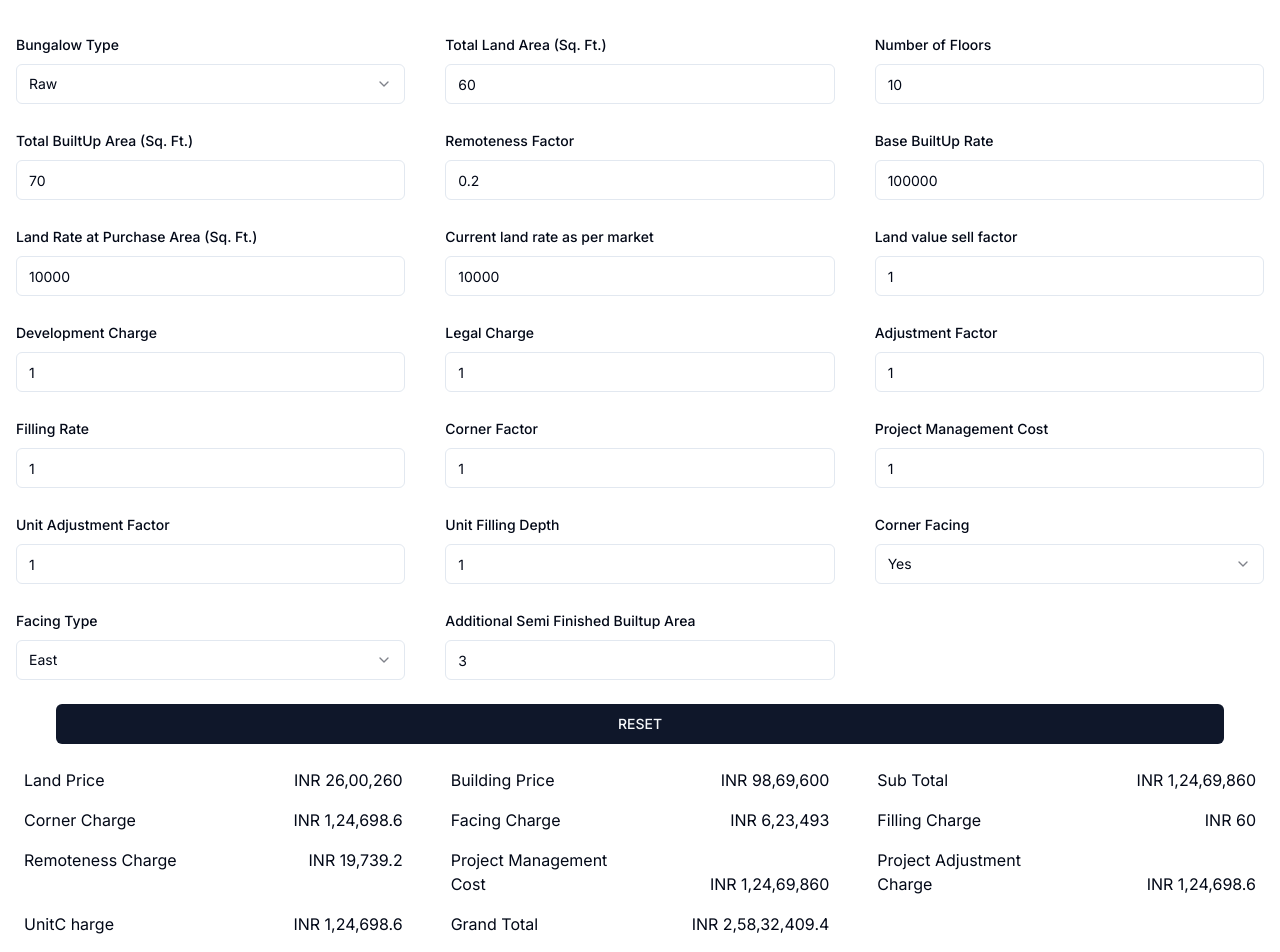
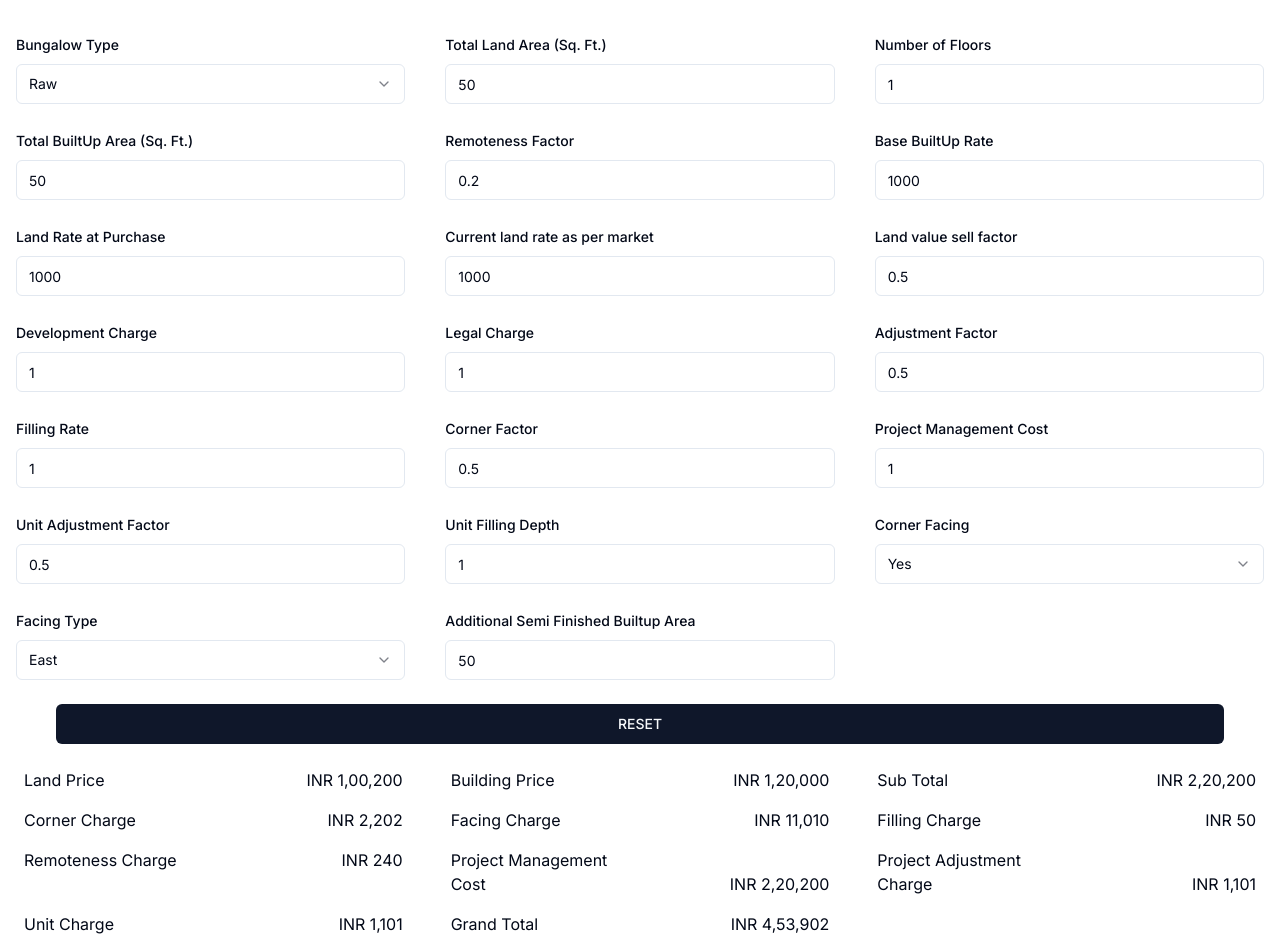
Before and after one commit to Ahmed4164/bungalow-configuration-app, a Next.js app: page / in a window 1280 px wide. Shown: the top 952 px of the page. Built offline with nearby package versions, Linux system fonts and the light colour scheme.

Commit message:
changes and corrections

```diff
--- a/src/app/BungalowConfig.tsx
+++ b/src/app/BungalowConfig.tsx
@@ -18,53 +18,52 @@ const FormSchema = z.object({
     message: 'Number of floors must be atleast 1.',
   }),
   totalBuiltUpArea: z.coerce.number().min(50, {
-    message: 'Total totalBuiltUpArea must be at least 50.',
+    message: 'Total BuiltUp Area must be at least 50.',
   }),
-  remotenessFactor: z.coerce.number().max(1, {
-    message: 'remotenessFactor max value is 1',
+  remotenessFactor:  z.coerce.number().refine((value) => value >= 0 && value <= 1, {
+    message: 'Remoteness Factor must be in between 0 and 1.',
   }),
-  baseBuiltUpRate: z.coerce.number().min(100000, {
-    message: 'Base BuiltUp Rate be at least 100000.',
+  baseBuiltUpRate: z.coerce.number().min(1000, {
+    message: 'Base BuiltUp Rate be at least 1000.',
   }),
-  landRateAtPurchase: z.coerce.number().min(10000, {
-    message: 'landRateAtPurchase Rate be at least 10000.',
+  landRateAtPurchase: z.coerce.number().min(1000, {
+    message: 'Land Rate At Purchase must be least 1000.',
   }),
-  currentLandRate: z.coerce.number().min(10000, {
-    message: 'currentLandRate Rate be at least 10000.',
+  currentLandRate: z.coerce.number().min(1000, {
+    message: 'Current Land Rate must be at least 1000.',
   }),
-  landValueSellFactor: z.coerce.number().min(0, {
-    message: 'landValueSellFactor Rate be at least 1.',
+  landValueSellFactor: z.coerce.number().refine((value) => value >= 0 && value <= 1, {
+    message: 'Land Value Sell Factor must be in between 0 and 1.',
   }),
   devCharge: z.coerce.number().min(1, {
-    message: 'devCharge Rate be at least 1.',
+    message: 'Development Charge must be at least 1.',
   }),
   legalCharge: z.coerce.number().min(1, {
-    message: 'legalCharge Rate be at least 1.',
+    message: 'Legal Charge Rate must be at least 1.',
   }),
-  adjustmentFactor: z.coerce.number().min(1, {
-    message: 'adjustmentFactor Rate be at least 1.',
+  adjustmentFactor: z.coerce.number().refine((value) => value >= 0 && value <= 1, {
+    message: 'Adjustment Factor must be in between 0 and 1.',
   }),
   fillingRate: z.coerce.number().min(1, {
-    message: 'filling Rate be at least 1.',
+    message: 'Filling Rate must be at least 1.',
   }),
-  cornerFactor: z.coerce.number().min(1, {
-    message: 'cornerFactorbe at least 1.',
+  cornerFactor: z.coerce.number().refine((value) => value >= 0 && value <= 1, {
+    message: 'Corner Factor must be in between 0 and 1.',
   }),
   projectManagement: z.coerce.number().min(1, {
-    message: 'projectManagement cost at least 1.',
+    message: 'Project Management cost must at least 1.',
   }),
-  unitAdjustmentFactor: z.coerce.number().min(1, {
-    message: 'unitAdjustmentFactor cost at least 1.',
+  unitAdjustmentFactor: z.coerce.number().refine((value) => value >= 0 && value <= 1, {
+    message: 'Unit Adjustment Factor must be in between 0 and 1.',
   }),
   unitFillingDepth: z.coerce.number().min(1, {
-    message: 'unitFillingDepth cost at least 1.',
+    message: 'Unit Filling Depth cost at least 1.',
   }),
   cornerFacing: z.string(),
   facingType: z.string(),
-  AdditionalSemiFinishedBuiltupArea: z.coerce.number().min(3, {
-    message: 'AdditionalSemiFinishedBuiltupArea must be at least 3.',
+  AdditionalSemiFinishedBuiltupArea: z.coerce.number().min(50, {
+    message: 'Additional Semi Finished Builtup Area must be at least 50.',
   }),
-
 })
 
 export interface FixedTypes extends Array<BaseInputTypes> { }
@@ -74,17 +73,17 @@ export interface BaseInputTypes {
   value: string;
 }
 const initialOutputValues = [
-  { name: "Land Price", value: "INR 26,00,260"},
-  { name: "Building Price", value: "INR 98,69,600"},
-  { name: "Sub Total", value: "INR 1,24,69,860"},
-  { name: "Corner Charge", value: "INR 1,24,698.6"},
-  { name: "Facing Charge", value: "INR 6,23,493"},
-  { name: "Filling Charge", value: "INR 60"},
-  { name: "Remoteness Charge", value: "INR 19,739.2"},
-  { name: "Project Management Cost", value: "INR 1,24,69,860"},
-  { name: "Project Adjustment Charge", value: "INR 1,24,698.6"},
-  { name: "UnitC harge", value: "INR 1,24,698.6"},
-  { name: "Grand Total", value: "INR 2,58,32,409.4"},
+  { name: "Land Price", value: "INR 1,00,200"},
+  { name: "Building Price", value: "INR 1,20,000"},
+  { name: "Sub Total", value: "INR 2,20,200"},
+  { name: "Corner Charge", value: "INR 2,202"},
+  { name: "Facing Charge", value: "INR 11,010"},
+  { name: "Filling Charge", value: "INR 50"},
+  { name: "Remoteness Charge", value: "INR 240"},
+  { name: "Project Management Cost", value: "INR 2,20,200"},
+  { name: "Project Adjustment Charge", value: "INR 1,101"},
+  { name: "Unit Charge", value: "INR 1,101"},
+  { name: "Grand Total", value: "INR 4,53,902"},
 ]
 
 export default function Home() {
@@ -93,25 +92,25 @@ export default function Home() {
     resolver: zodResolver(FormSchema),
     defaultValues: {
       bungalowType: 'Raw',
-      totalLandArea: 60,
-      numberOfFloors:10,
-      totalBuiltUpArea: 70,
+      totalLandArea: 50,
+      numberOfFloors:1,
+      totalBuiltUpArea: 50,
       remotenessFactor:0.2,
-      baseBuiltUpRate: 100000,
-      landRateAtPurchase:10000,
-      currentLandRate:10000,
-      landValueSellFactor:1,
+      baseBuiltUpRate: 1000,
+      landRateAtPurchase:1000,
+      currentLandRate:1000,
+      landValueSellFactor:0.5,
       devCharge:1,
       legalCharge:1,
-      adjustmentFactor:1,
+      adjustmentFactor:0.5,
       fillingRate:1,
-      cornerFactor:1,
+      cornerFactor:0.5,
       projectManagement:1,
-      unitAdjustmentFactor:1,
+      unitAdjustmentFactor:0.5,
       unitFillingDepth:1,
       cornerFacing: 'Yes',
       facingType: 'East',
-      AdditionalSemiFinishedBuiltupArea: 3,
+      AdditionalSemiFinishedBuiltupArea: 50,
 
     },
     mode: "onChange",
@@ -345,7 +344,7 @@ export default function Home() {
                 <FormControl onChange={form.handleSubmit(onSubmit)}>
                   <Input
                     type="number"
-                    placeholder="Total BuiltUp Area (Sq. Ft.)"
+                    placeholder="Remoteness Factor"
                     {...field}
                   />
                 </FormControl>
@@ -376,11 +375,11 @@ export default function Home() {
             name="landRateAtPurchase"
             render={({ field }) => (
               <FormItem>
-                <FormLabel>Land Rate at Purchase Area (Sq. Ft.)</FormLabel>
+                <FormLabel>Land Rate at Purchase</FormLabel>
                 <FormControl onChange={form.handleSubmit(onSubmit)}>
                   <Input
                     type="number"
-                    placeholder="Land Rate At Purchase(Sq. Ft.)"
+                    placeholder="Land Rate At Purchase"
                     {...field}
                   />
                 </FormControl>
@@ -397,7 +396,7 @@ export default function Home() {
                 <FormControl onChange={form.handleSubmit(onSubmit)}>
                   <Input
                     type="number"
-                    placeholder=" Current land rate as per market(Sq. Ft.)"
+                    placeholder="Current land rate as per market"
                     {...field}
                   />
                 </FormControl>
@@ -433,7 +432,7 @@ export default function Home() {
                 <FormControl onChange={form.handleSubmit(onSubmit)}>
                   <Input
                     type="number"
-                    placeholder="Dev charge"
+                    placeholder="Development charge"
                     {...field}
                   />
                 </FormControl>
@@ -450,7 +449,7 @@ export default function Home() {
                 <FormControl onChange={form.handleSubmit(onSubmit)}>
                   <Input
                     type="number"
-                    placeholder="Legal charge"
+                    placeholder="Legal Charge"
                     {...field}
                   />
                 </FormControl>
@@ -467,7 +466,7 @@ export default function Home() {
                 <FormControl onChange={form.handleSubmit(onSubmit)}>
                   <Input
                     type="number"
-                    placeholder="Adjustment FACTOR"
+                    placeholder="Adjustment Factor"
                     {...field}
                   />
                 </FormControl>
@@ -498,7 +497,7 @@ export default function Home() {
             name="cornerFactor"
             render={({ field }) => (
               <FormItem>
-                <FormLabel> Corner Factor</FormLabel>
+                <FormLabel>Corner Factor</FormLabel>
                 <FormControl onChange={form.handleSubmit(onSubmit)}>
                   <Input
                     type="number"
@@ -519,7 +518,7 @@ export default function Home() {
                 <FormControl onChange={form.handleSubmit(onSubmit)}>
                   <Input
                     type="number"
-                    placeholder=" Project management"
+                    placeholder=" Project management cost"
                     {...field}
                   />
                 </FormControl>
```
